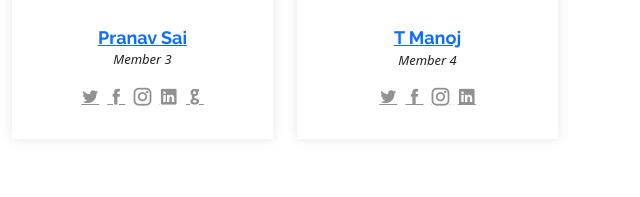
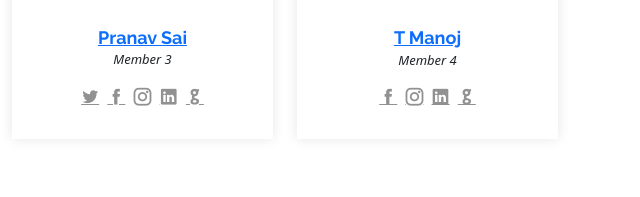
Before and after one commit to sujiv1204/dbms-project, a website with bundled scripts: page index.html in a window 1280 px wide. Shown: the part 1763-1960 px from the top of the page, 640-1280 px from the left. Built offline with nearby package versions, Linux system fonts and the light colour scheme.

Commit message:
Update index.html

```diff
--- a/index.html
+++ b/index.html
@@ -160,10 +160,10 @@
               </a>
               <span>Member 4</span>
               <div class="social">
-                <a href=""><i class="icofont-twitter"></i></a>
-                <a href=""><i class="icofont-facebook"></i></a>
-                <a href=""><i class="icofont-instagram"></i></a>
-                <a href=""><i class="icofont-linkedin"></i></a>
+                <a href="https://www.facebook.com/profile.php?id=100009153268112"><i class="icofont-facebook"></i></a>
+                <a href="https://www.instagram.com/manojtakasi/?hl=en"><i class="icofont-instagram"></i></a>
+                <a href="https://www.linkedin.com/in/manoj-takasi-662040195/"><i class="icofont-linkedin"></i></a>
+                <a href="https://github.com/TAKASIMANOJ" target="_blank"><i class="icofont-github"></i></a>
               </div>
             </div>
           </div>
```
